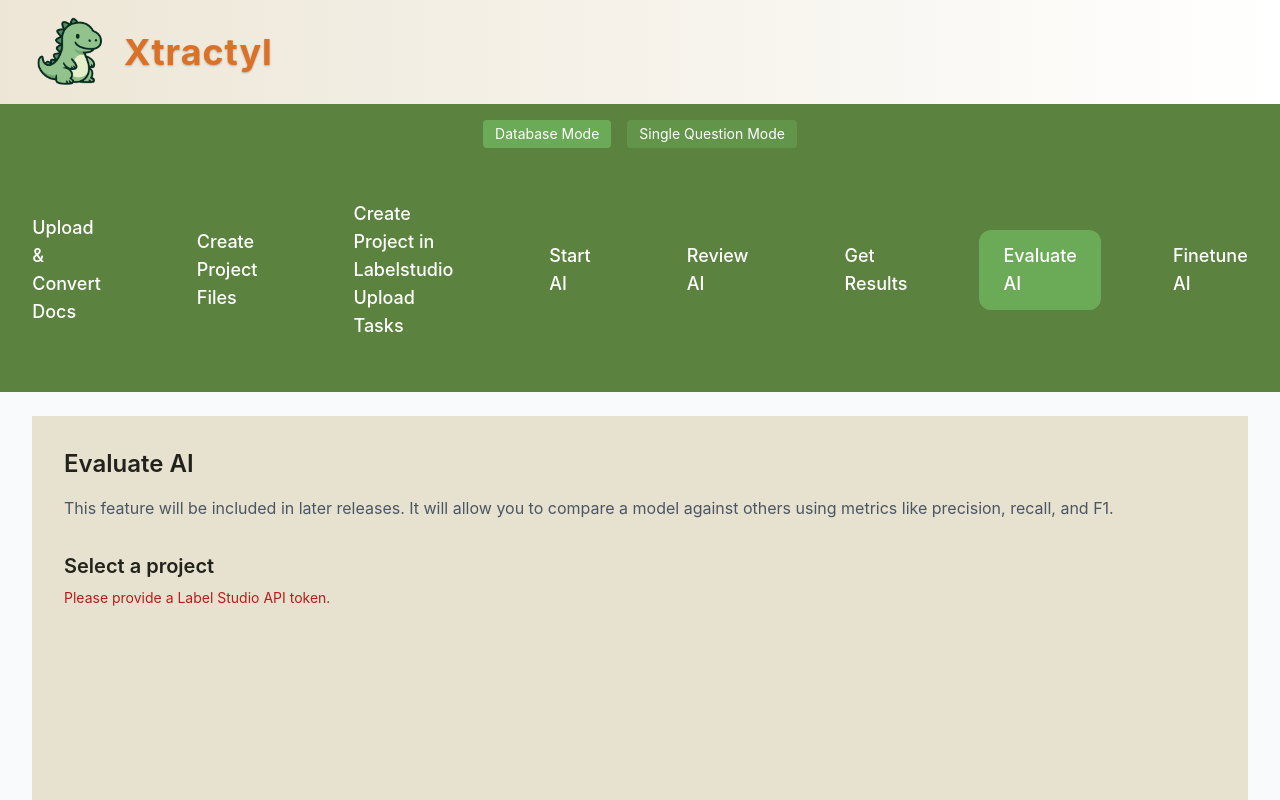
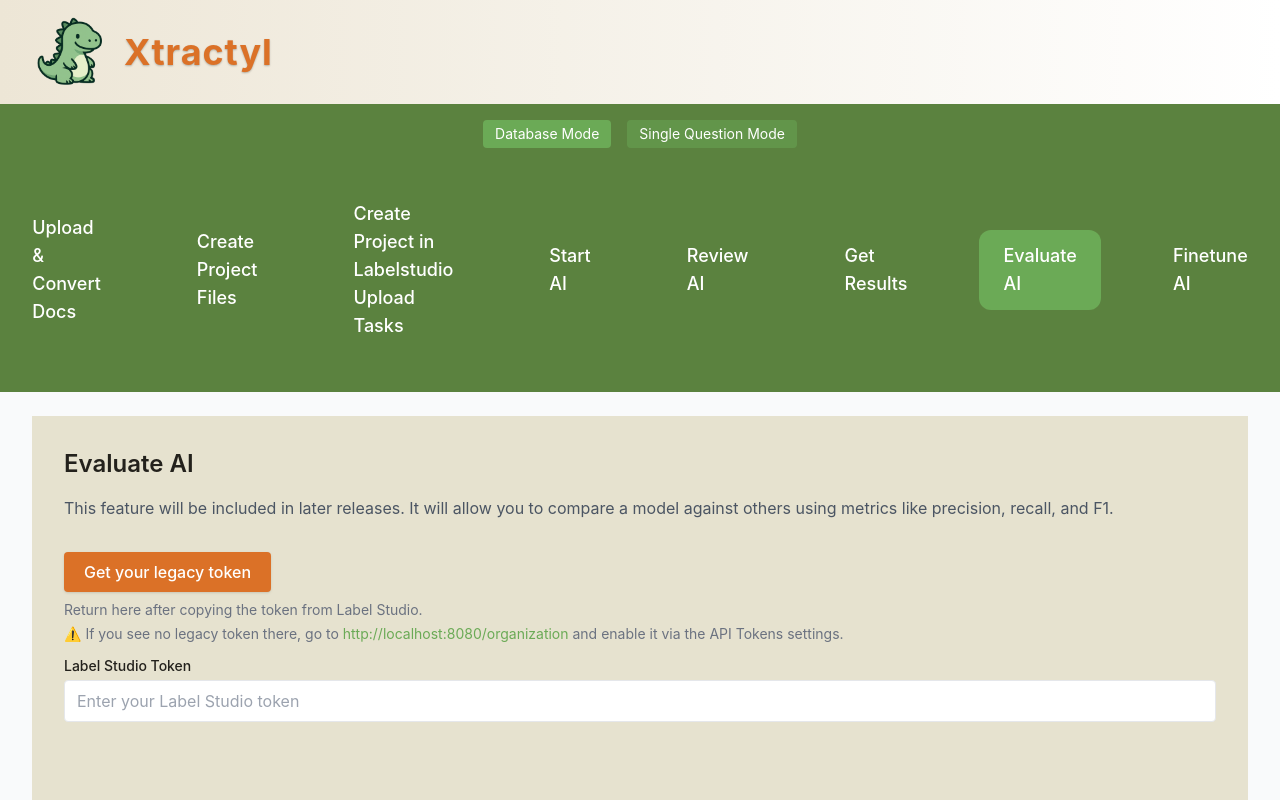
Before and after one commit to Xtractyl/Xtractyl, a React (Vite) app in the folder frontend/: page /evaluate in a window 1280 px wide. Shown: the top 800 px of the page. Built offline with nearby package versions, Linux system fonts and the light colour scheme.

Commit message:
XC-77: Add field to locally change token

```diff
--- a/frontend/src/components/EvaluateAIPage/EvaluateAICard.jsx
+++ b/frontend/src/components/EvaluateAIPage/EvaluateAICard.jsx
@@ -1,7 +1,10 @@
 import React, { useEffect, useState } from "react";
 import { fetchEvaluationProjects } from "../../api/EvaluateAIPage/api";
 
+const LS_BASE = import.meta.env.VITE_LS_BASE || "http://localhost:8080"; //just for the link
+
 export default function EvaluateAICard({ apiToken }) {
+  const [localToken, setToken] = useState(apiToken || "");
   const [projects, setProjects] = useState([]);
   const [loading, setLoading] = useState(false);
   const [errorMsg, setErrorMsg] = useState("");
@@ -9,12 +12,12 @@ export default function EvaluateAICard({ apiToken }) {
 
   // Load project names from orchestrator
   useEffect(() => {
-    if (!apiToken) return;
+    if (!localToken) return;
 
     setLoading(true);
     setErrorMsg("");
 
-    fetchEvaluationProjects(apiToken)
+    fetchEvaluationProjects(localToken)
       .then((names) => {
         setProjects(names);
         if (names.length > 0) {
@@ -26,35 +29,77 @@ export default function EvaluateAICard({ apiToken }) {
         setErrorMsg("Failed to load Label Studio projects.");
       })
       .finally(() => setLoading(false));
-  }, [apiToken]);
+  }, [localToken]);
 
   return (
     <div className="p-8 bg-[#e6e2cf] min-h-screen text-[#23211c]">
       <h1 className="text-2xl font-semibold mb-4">Evaluate AI</h1>
+
       <p className="text-gray-600">
         This feature will be included in later releases. It will allow you
         to compare a model against others using metrics like precision,
         recall, and F1.
       </p>
 
+      {/* === TOKEN SECTION (same logic as your other page) === */}
+      <div className="mt-8">
+        <div>
+          <a
+            href={`${LS_BASE}/user/account/legacy-token`}
+            target="_blank"
+            rel="noopener noreferrer"
+            className="inline-block bg-[#db7127] text-white text-base font-medium px-5 py-2 rounded shadow hover:bg-orange-600 transition"
+          >
+            Get your legacy token
+          </a>
+
+          <p className="mt-2 text-sm text-gray-500">
+            Return here after copying the token from Label Studio.
+          </p>
+
+          <p className="mt-1 text-sm text-gray-500">
+            ⚠️ If you see no legacy token there, go to{" "}
+            <a
+              href={`${LS_BASE}/organization/`}
+              target="_blank"
+              rel="noopener noreferrer"
+              className="text-[#6baa56] hover:underline"
+            >
+              {LS_BASE}/organization
+            </a>{" "}
+            and enable it via the API Tokens settings.
+          </p>
+        </div>
+
+        <div className="mt-3">
+          <label className="block text-sm font-medium mb-1">
+            Label Studio Token
+          </label>
+
+          <input
+            type="password"
+            value={localToken}
+            onChange={(e) => setToken(e.target.value)}
+            placeholder={localToken || "Enter your Label Studio token"}
+            className="w-full border rounded px-3 py-2"
+            autoComplete="off"
+            spellCheck={false}
+          />
+        </div>
+      </div>
+
+      {/* === PROJECT SELECTION === */}
+      {localToken && (
         <div className="mt-8">
           <h2 className="text-xl font-semibold mb-2">Select a project</h2>
 
-        {!apiToken && (
-          <p className="text-sm text-red-700">
-            Please provide a Label Studio API token.
-          </p>
-        )}
-
-        {apiToken && (
-          <>
           {loading && <p className="text-sm">Loading projects…</p>}
 
           {errorMsg && (
             <p className="text-sm text-red-600">{errorMsg}</p>
           )}
 
-            {!loading && !errorMsg && (
+          {!loading && !errorMsg && projects.length > 0 && (
             <>
               <select
                 className="w-full p-2 border rounded bg-white mt-2"
@@ -68,16 +113,13 @@ export default function EvaluateAICard({ apiToken }) {
                 ))}
               </select>
 
-                {selectedProject && (
               <p className="mt-3 text-sm text-gray-700">
                 Selected: <b>{selectedProject}</b>
               </p>
-                )}
-              </>
-            )}
             </>
           )}
         </div>
+      )}
     </div>
   );
 }
```
Lines whose indentation alone changed are shown as unchanged.
